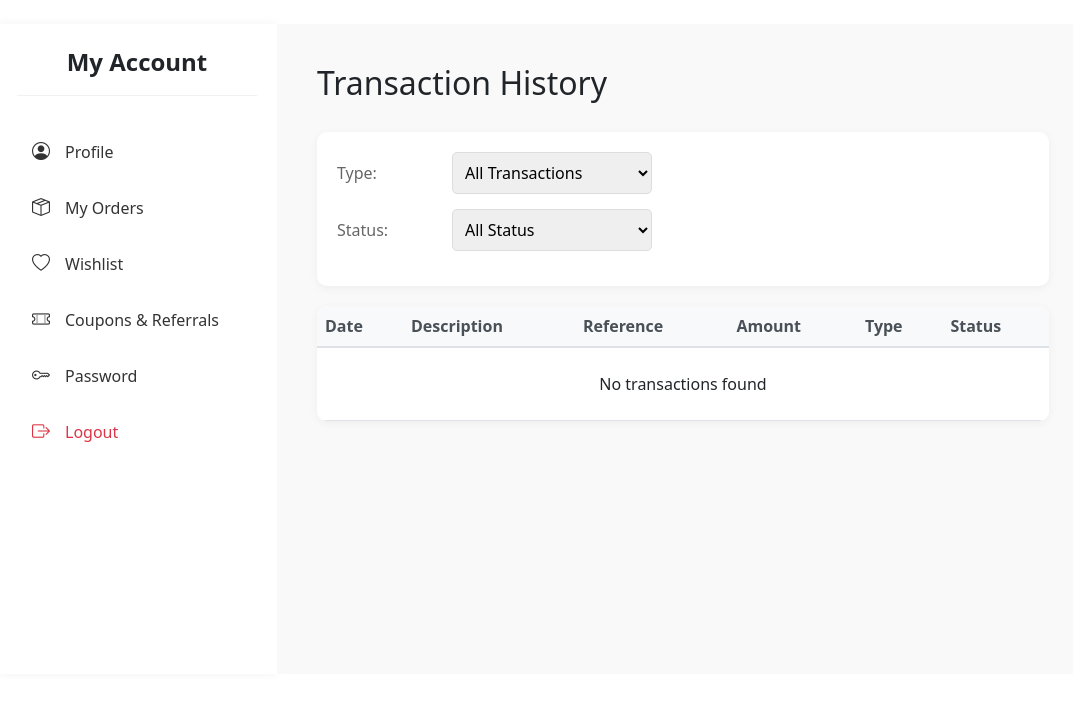
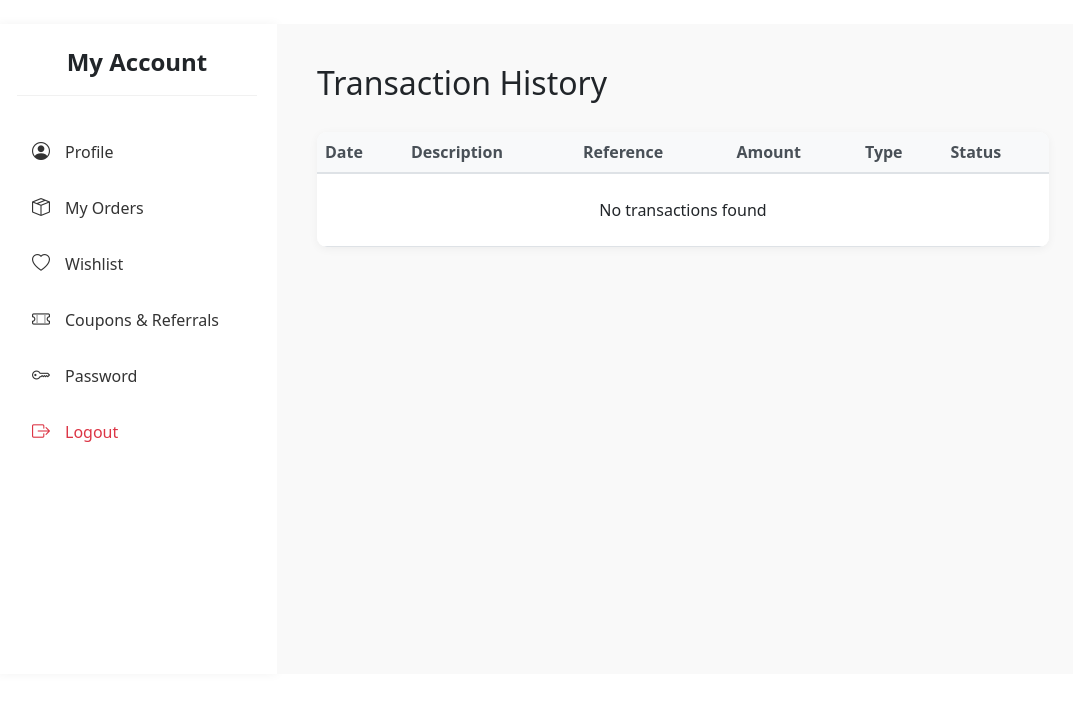
Before and after one commit to jerin-jaison/BookNest-1, a Django app: template user_wallet/templates/user_wallet/transaction_history.html in a window 1280 px wide. Shown: the part 56-770 px from the top of the page, without its empty margins (97-1170 px from the left). Run offline with Django 3.2, Linux system fonts and the light colour scheme; the template is opened without the code that fills it, so the values that code supplies are empty; some libraries are stand-ins or nearby versions.

Commit message:
Update transaction_history.html

```diff
--- a/user_wallet/templates/user_wallet/transaction_history.html
+++ b/user_wallet/templates/user_wallet/transaction_history.html
@@ -122,26 +122,6 @@
 <div class="transaction-history-container">
     <h2 class="page-title">Transaction History</h2>
 
-    <div class="filters">
-        <div class="filter-group">
-            <span class="filter-label">Type:</span>
-            <select class="filter-select">
-                <option value="all">All Transactions</option>
-                <option value="credit">Credits Only</option>
-                <option value="debit">Debits Only</option>
-            </select>
-        </div>
-        <div class="filter-group">
-            <span class="filter-label">Status:</span>
-            <select class="filter-select">
-                <option value="all">All Status</option>
-                <option value="completed">Completed</option>
-                <option value="pending">Pending</option>
-                <option value="failed">Failed</option>
-            </select>
-        </div>
-    </div>
-
     <div class="transactions-table">
         <table class="table">
             <thead>
@@ -214,17 +194,4 @@
     </div>
     {% endif %}
 </div>
-
-<script>
-    // Add filter functionality
-    document.querySelectorAll('.filter-select').forEach(select => {
-        select.addEventListener('change', function() {
-            // You can implement filtering logic here
-            // For now, we'll just reload the page
-            window.location.href = window.location.pathname + '?type=' +
-                document.querySelector('select[value="type"]').value +
-                '&status=' + document.querySelector('select[value="status"]').value;
-        });
-    });
-</script>
 {% endblock %}
```
